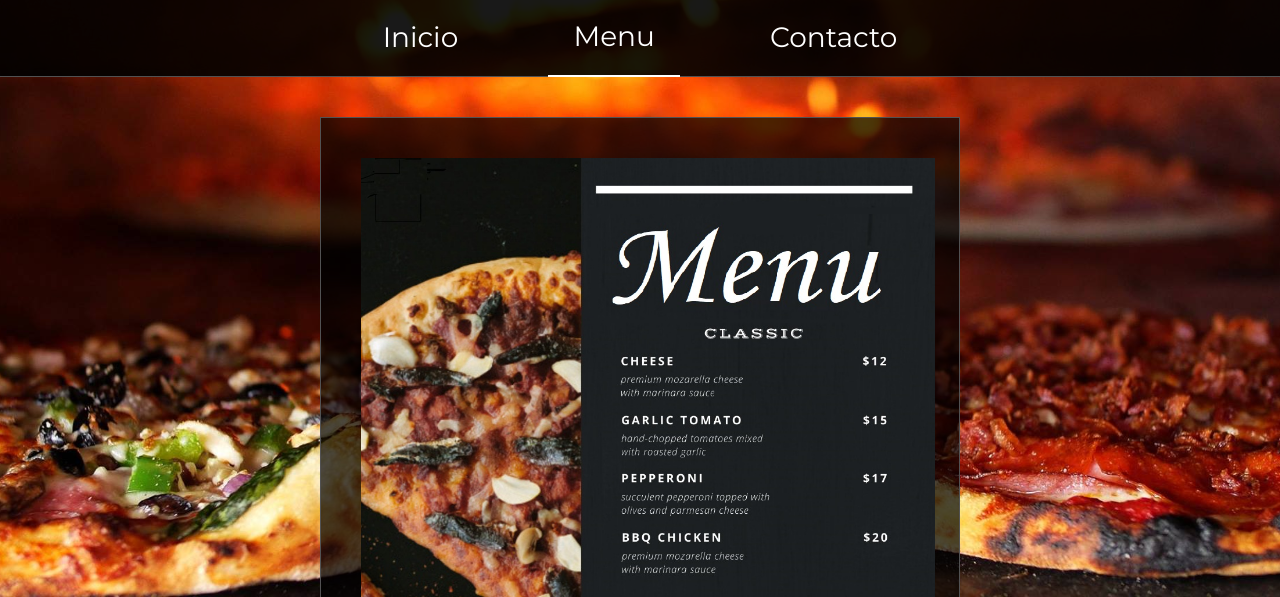
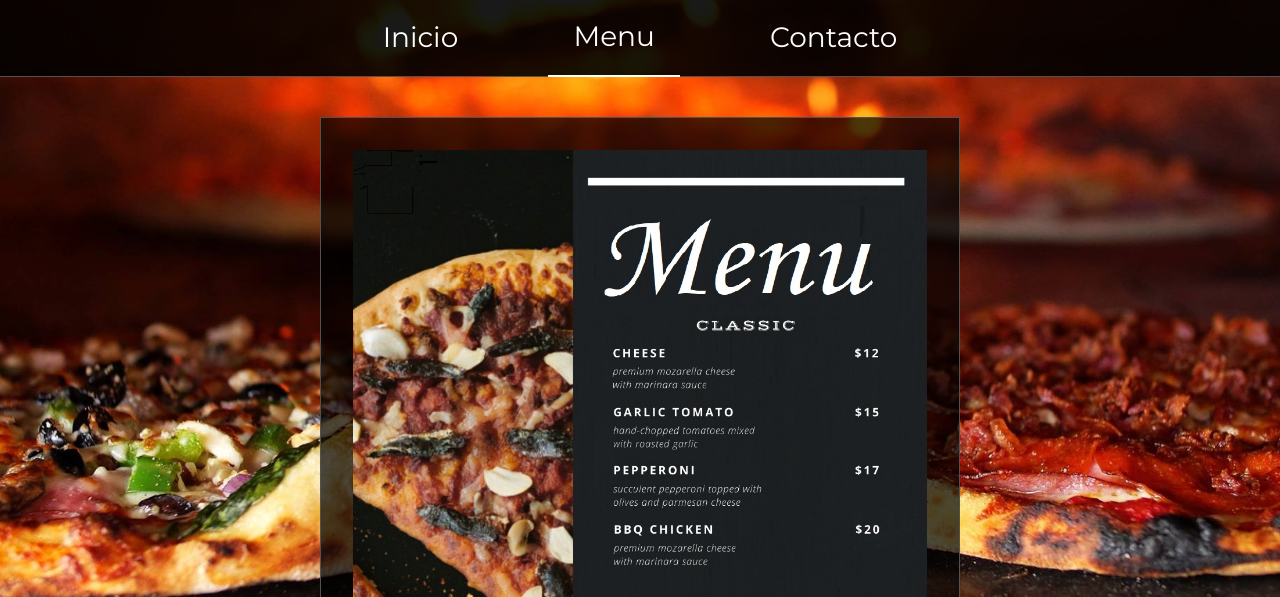
Before and after one commit to SebasDrewes/restaurant-page, a website built with webpack: page dist/index.html in a window 1280 px wide. Both pictures are taken after a click on the button "Menu". Shown: the part 203-800 px from the top of the page. Built offline with nearby package versions, Linux system fonts and the light colour scheme.

Commit message:
terminado

```diff
--- a/src/home.js
+++ b/src/home.js
@@ -19,7 +19,7 @@ const image = document.createElement("img");
 image.classList.add("image");
 const thirdParagraph = document.createElement("p");
 
-firstParagraph.textContent = "La mejor Pizza de Italia";
+firstParagraph.textContent = "La mejor Pizza de Roma";
 secondParagraph.textContent = "Pizzería en Rione Di Trastevere, Lazio, Italy";
 firstParagraph.classList.add("firstParagraph");
 secondParagraph.classList.add("secondParagraph");
--- a/src/styles.css
+++ b/src/styles.css
@@ -109,7 +109,7 @@ font-family: "Tangerine", cursive;
 }
 .menu {
     animation: fadeIn 2s;
-    margin: 5vh;
+    margin: 5%;
     width: 90%;
     height: auto;
     cursor: pointer;
```
Also changed, not shown: dist/index.html, dist/main.js, src/icon.png (added).
